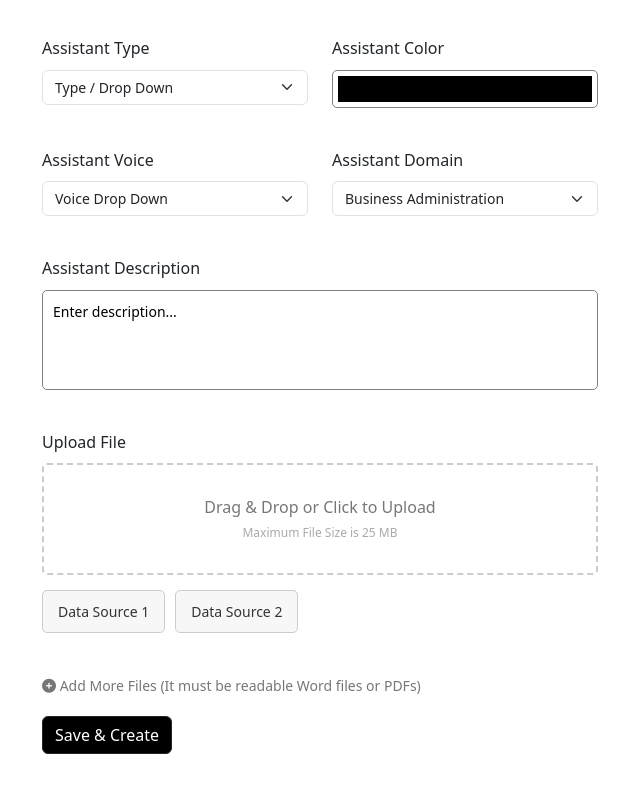
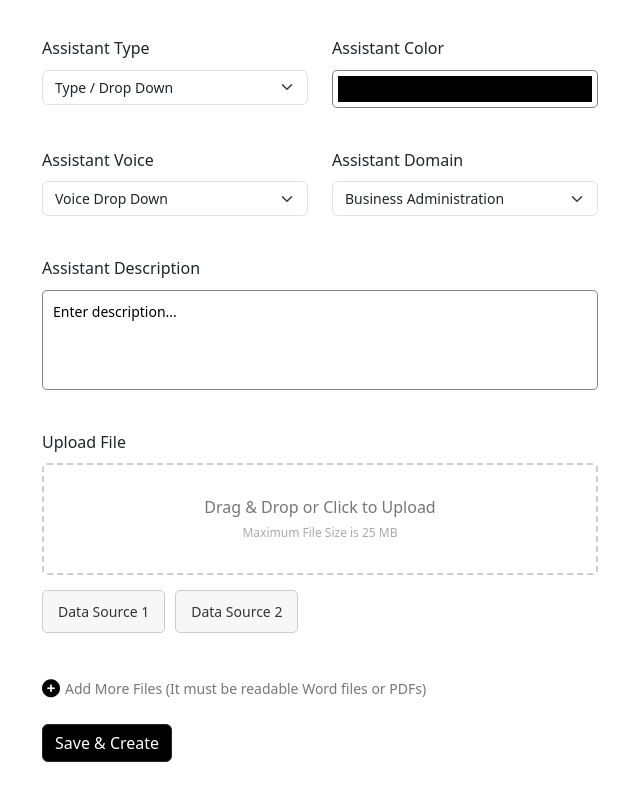
Before and after one commit to ibrahimsaber1/LARA-Platform-Frontend, a React (Vite) app: page / in a window 1280 px wide. Shown: the part 1352-2152 px from the top of the page, without its empty margins (0-640 px from the left). Built offline with nearby package versions, Linux system fonts and the light colour scheme.

Commit message:
edit create new assistant style

```diff
--- a/src/assets/styles/CreateAssistant.css
+++ b/src/assets/styles/CreateAssistant.css
@@ -161,12 +161,30 @@ textarea.form-control {
   color: #333;
 }
 
-.file-note {
+/* .file-note {
   font-size: 14px;
   color: #777;
   margin-bottom: 20px;
 
+} */
+
+.file-note {
+  font-size: 14px;
+  color: #777;
+  /* cursor: pointer;  */
+  display: flex;
+  align-items: center;
+  gap: 5px;
+  padding: 5px 0px;
+  margin-bottom: 20px;
+
 }
+
+.file-note i {
+  font-size: 18px;
+  color: #000;
+}
+
 
 .file-note:hover{
   cursor: pointer;
```
